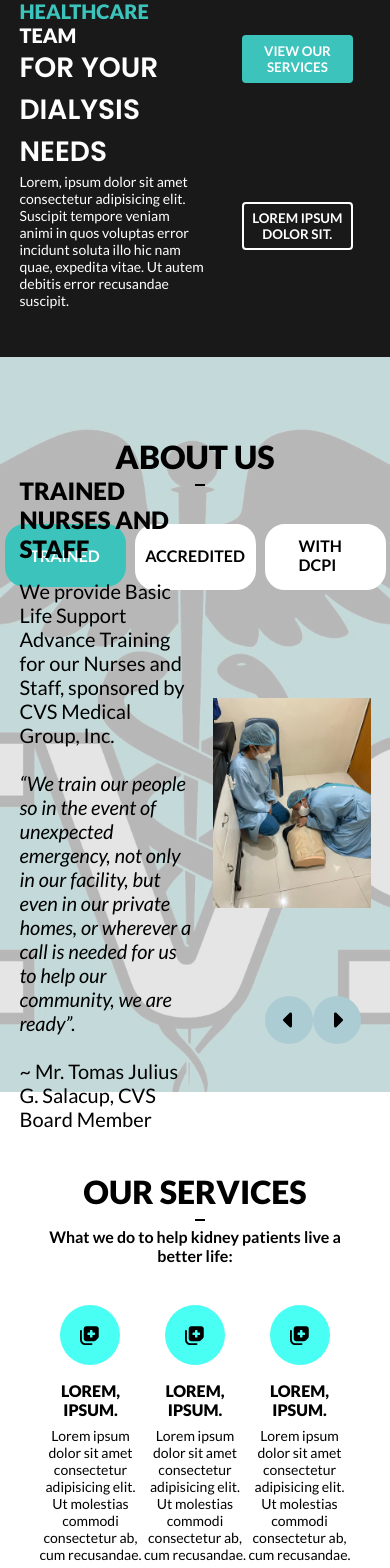
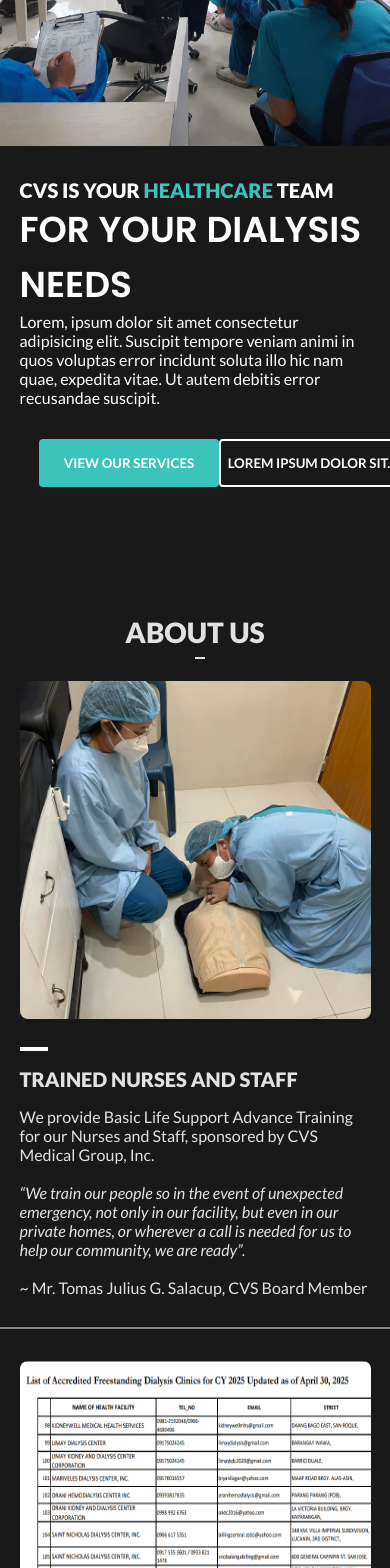
Before and after one commit to TimSalacup/react-freelance-project-attempt, a React (Vite) app: page / in a window 390 px wide. Shown: the part 432-2000 px from the top of the page. Built offline with nearby package versions, Linux system fonts and the light colour scheme.

Commit message:
almost finished with media queries, next agenda will be eye candy

```diff
--- a/src/App.css
+++ b/src/App.css
@@ -89,7 +89,6 @@
   width: 100vw;
   top: 72px;
 }
-
 
 .menu.menu__open {
   background: rgba(255, 255, 255, 0.4); /* translucent background */
@@ -1001,7 +1000,8 @@
 }
 
 @media (max-width: 990px) {
-  .nav__top--menu, .nav__top--closeMenu {
+  .nav__top--menu,
+  .nav__top--closeMenu {
     display: block;
   }
 
@@ -1010,7 +1010,8 @@
   .nav__bottom--arrow,
   .nav__bottom,
   .header__arrow,
-  .header__bgfilter {
+  .header__bgfilter,
+  .aboutUs.phone {
     display: none;
   }
 
@@ -1090,4 +1091,166 @@
   .footer__link--href {
     font-size: 16px;
   }
+
+  .section__title {
+    font-size: 28px;
+  }
+
+  .aboutUs__sections--links {
+    width: 80%;
+  }
+
+  .aboutUsContent__left {
+    width: 35%;
+  }
+
+  .aboutUsContent__left--para {
+    font-size: 16px;
+  }
+
+  .aboutUsContent__left--title {
+    font-size: 20px;
+  }
+
+  .aboutUsContent__right {
+    width: 60%;
+  }
+
+  .aboutUsContent__arrows {
+    right: 22%;
+  }
+
+  .services {
+    flex-wrap: wrap;
+    justify-content: center;
+    margin-top: 0;
+  }
+
+  .service {
+    width: calc(100% / 2);
+    padding: 0 16px;
+    margin-top: 32px;
+  }
 }
+
+@media (max-width: 769px) {
+  header {
+    height: auto;
+  }
+  .header__wrapper {
+    flex-direction: column;
+    align-items: start;
+  }
+
+  .header__content {
+    margin-bottom: 32px;
+    width: 90vw;
+  }
+
+  .header__content--title {
+    font-size: 36px;
+  }
+
+  .header__content--para {
+    font-size: 16px;
+  }
+
+  .header__content--buttons {
+    flex-direction: row;
+    width: 80%;
+    justify-content: space-around;
+    margin: auto;
+  }
+
+  .header__button {
+    width: 40%;
+    min-width: 180px;
+  }
+
+  .header__bg {
+    overflow-x: hidden;
+    justify-content: center;
+  }
+
+  .header__bg--img {
+    height: auto;
+    width: 100%;
+  }
+
+  .aboutUs__bgfilter {
+    background-color: rgba(0, 0, 0, 0.9);
+  }
+
+  .aboutUs__bg,
+  .aboutUsContent__arrows,
+  .section__wrapper.aboutUs {
+    display: none;
+  }
+
+  .aboutUs.phone {
+    display: flex;
+    padding-bottom: 0;
+  }
+
+  .aboutUsContent__left--title,
+  .aboutUsContent__left--para,
+  .section__title.aboutUs {
+    color: rgb(225, 225, 225);
+  }
+
+  .section__title.aboutUs::after {
+    border: 1px solid rgb(225, 225, 225);
+  }
+
+  .aboutUsContent__left--title {
+    position: relative;
+  }
+
+  .aboutUsContent__left--title::after {
+    content: "";
+    position: absolute;
+    top: -20px;
+    left: 0;
+    width: 24px;
+    border: 2px solid rgb(255, 255, 255);
+  }
+
+  .aboutUsContent__wrapper {
+    flex-direction: column-reverse;
+    height: auto;
+    padding: 32px 0;
+    position: relative;
+  }
+
+  .aboutUsContent__wrapper::after {
+    content: "";
+    position: absolute;
+    border: 1px solid rgb(134, 134, 134);
+    width: calc(100vw - 2px);
+    left: -5vw;
+    bottom: 0;
+  }
+
+  .aboutUsContent__left {
+    width: 100%;
+    margin-top: 48px;
+  }
+
+  .aboutUsContent__right {
+    width: 100%;
+    height: 40vh;
+    border-radius: 8px;
+  }
+
+  .aboutUsContent__right:hover .aboutUsContent__right--img {
+    transform: scale(100%);
+    filter: blur(0px);
+  }
+}
+
+@media (max-width: 631px) {
+  .header__bg--img {
+    height: 100%;
+    width: auto;
+  }
+}
--- a/src/App.jsx
+++ b/src/App.jsx
@@ -4,6 +4,7 @@
 import PhotoViewer from "./pages/PhotoViewer";
 import { Route, Routes, useLocation } from "react-router-dom";
 import NavBottomLink from "./mainComponents/subComponents/NavBottomLink";
+import AboutUsPhoneContent from "./mainComponents/subComponents/AboutUsPhoneContent";
 
 function App() {
   const location = useLocation();
@@ -29,6 +30,8 @@
   const [headerImagesArray, setHeaderImagesArray] = useState([]);
   const [aboutUsSections, setAboutUsSections] = useState([]);
   const [photoViewerPreviews, setPhotoViewerPreviews] = useState([]);
+  const [aboutUsPhoneContentContainer, setAboutUsPhoneContentContainer] =
+    useState([]);
   const [isHorizontal, setIsHorizontal] = useState(false);
   const [menuOpened, setMenuOpened] = useState(false);
   const [aboutTitle, setAboutTitle] = useState("");
@@ -97,7 +100,6 @@
     },
     {
       section: AboutUsSectionsArray[2][0],
-
       title: "TOGETHER WITH DCPI",
       paragraph:
         "CVS Dialysis Center and DCPI (Dialysis Coalition of the Philippines, Inc.) are in partnership together in making A+ Kidney Healthcare Management.",
@@ -321,7 +323,21 @@
   // 2) MAPS THE ABOUT US BUTTONS
   // 3) MAPS BOTTOM NAV BUTTONS
   // 4) ADDS EVENT LISTENER TO HEADER BG REF
+  // 5) LOADS CONTENT FOR PHONE ABOUT US
   useEffect(() => {
+    setAboutUsPhoneContentContainer(
+      AboutUsContentArray.map((el, index) => {
+        return (
+          <AboutUsPhoneContent
+            isHorizontal={el.horizontal}
+            paragraph={el.paragraph}
+            title={el.title}
+            img={el.img}
+            key={index}
+          />
+        );
+      })
+    );
     headerBgRef.current.addEventListener("touchstart", headerTouchStart);
     headerBgRef.current.addEventListener("touchend", headerTouchEnd);
     let tempHeaderImages = HeaderImages.map((link, i) => {
@@ -369,9 +385,11 @@
     );
   }, []);
 
-  // RUNS WHEN YOU COME OUT FROM PHOTOVIEWER HERE
+  // RUNS WHEN YOU COME OUT FROM PHOTOVIEWER
   const onPhotoViewerClose = () => {
     setTimeout(() => {
+      headerBgRef.current.addEventListener("touchstart", headerTouchStart);
+      headerBgRef.current.addEventListener("touchend", headerTouchEnd);
       headerImgRef.current[0].classList.toggle("visible");
       aboutUsButtonsRef.current[prevActiveAbout.current].classList.toggle(
         "active"
@@ -460,7 +478,6 @@
               aboutTitle={aboutTitle}
               aboutPara={aboutPara}
               aboutImg={aboutImg}
-              isHorizontal={isHorizontal}
               aboutSection={aboutSection}
               previousTrainedImg={previousTrainedImg}
               nextTrainedImg={nextTrainedImg}
@@ -472,6 +489,8 @@
               closeMenuButtonRef={closeMenuButtonRef}
               menuRef={menuRef}
               headerBgRef={headerBgRef}
+              isHorizontal={isHorizontal}
+              aboutUsPhoneContentContainer={aboutUsPhoneContentContainer}
             />
           }
         />
--- /dev/null
+++ b/src/mainComponents/AboutUsPhone.jsx
@@ -0,0 +1,24 @@
+import FadeIn from "./subComponents/FadeIn";
+
+const AboutUsPhone = ({ aboutUsPhoneContentContainer }) => {
+  return (
+    <>
+      <div className="section__wrapper aboutUs phone" id="aboutUs">
+        <div className="aboutUs__bg">
+          <img
+            src="/publicAssets/cvsLogo.png"
+            alt=""
+            className="aboutUs__bg--img"
+          />
+        </div>
+        <div className="aboutUs__bgfilter"></div>
+        <FadeIn>
+          <h1 className="section__title aboutUs">ABOUT US</h1>
+        </FadeIn>
+        {aboutUsPhoneContentContainer}
+      </div>
+    </>
+  );
+};
+
+export default AboutUsPhone;
--- /dev/null
+++ b/src/mainComponents/subComponents/AboutUsPhoneContent.jsx
@@ -0,0 +1,29 @@
+import FadeIn from "./FadeIn";
+
+const AboutUsPhoneContent = ({ isHorizontal, paragraph, title, img }) => {
+  return (
+    <>
+      <>
+        <FadeIn>
+          <div className="aboutUsContent__wrapper">
+            <div className="aboutUsContent__left">
+              <h2 className="aboutUsContent__left--title">{title}</h2>
+              <span className="aboutUsContent__left--para">{paragraph}</span>
+            </div>
+            <div className="aboutUsContent__right">
+              <img
+                src={img || undefined}
+                alt="About Us Image"
+                className={`aboutUsContent__right--img ${
+                  isHorizontal ? "horizontal" : ""
+                }`}
+              />
+            </div>
+          </div>
+        </FadeIn>
+      </>
+    </>
+  );
+};
+
+export default AboutUsPhoneContent;
--- a/src/pages/Layout.jsx
+++ b/src/pages/Layout.jsx
@@ -6,6 +6,7 @@
 import AboutUs from "../mainComponents/AboutUs";
 import Quotes from "../mainComponents/Quotes";
 import Footer from "../mainComponents/Footer";
+import AboutUsPhone from "../mainComponents/AboutUsPhone";
 
 const Layout = ({
   toggleBottomNav,
@@ -31,6 +32,7 @@
   closeMenuButtonRef,
   menuRef,
   headerBgRef,
+  aboutUsPhoneContentContainer,
 }) => {
   return (
     <>
@@ -64,6 +66,16 @@
           previousTrainedImg={previousTrainedImg}
           mapPhotoViewerPreviews={mapPhotoViewerPreviews}
         />
+        <AboutUsPhone
+          aboutTitle={aboutTitle}
+          aboutPara={aboutPara}
+          aboutImg={aboutImg}
+          isHorizontal={isHorizontal}
+          nextTrainedImg={nextTrainedImg}
+          previousTrainedImg={previousTrainedImg}
+          mapPhotoViewerPreviews={mapPhotoViewerPreviews}
+          aboutUsPhoneContentContainer={aboutUsPhoneContentContainer}
+        />
         <FadeIn>
           <OurServices />
         </FadeIn>
```
